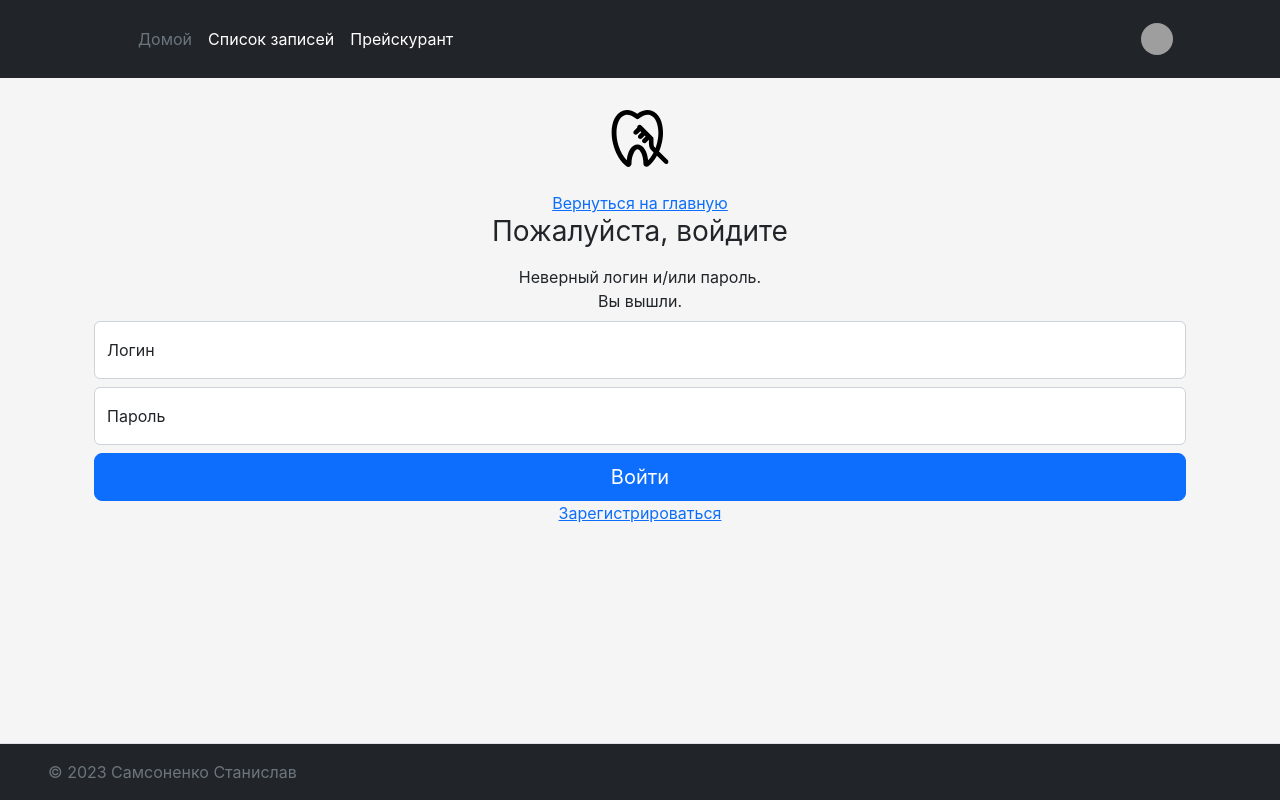
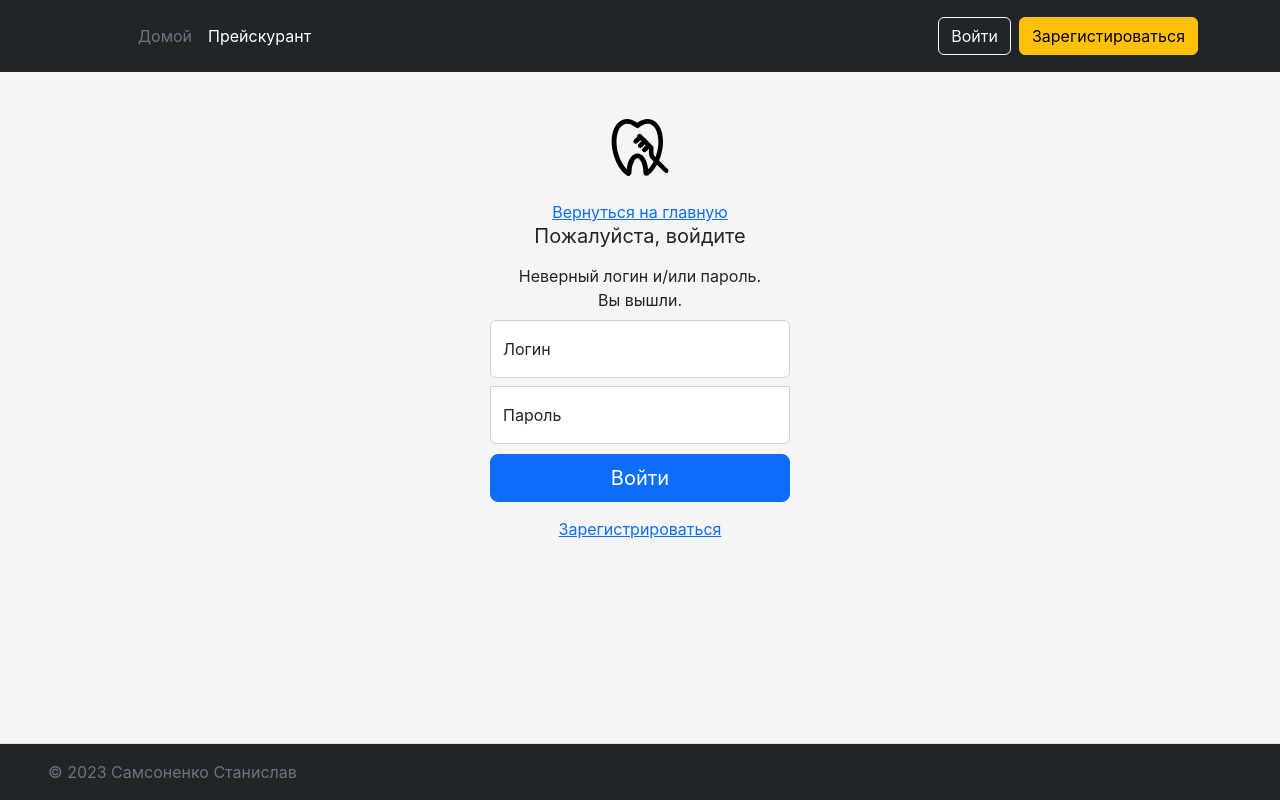
Before and after one commit to Samsonenko-Stanislav/Dental_clinic_coursework, a React (Create React App) app in the folder client/front-end/: page /login in a window 1280 px wide. Built offline with nearby package versions, Linux system fonts and the light colour scheme; grey boxes are pictures that could not be loaded.

Commit message:
Fixed Css bugs

```diff
--- a/client/front-end/src/App.js
+++ b/client/front-end/src/App.js
@@ -25,7 +25,7 @@ import AppointmentsEdit from './pages/AppoimentEdit';
 
 const App = () => {
   return (
-    <UserContextContextProvider user={true} role={'user'} >
+    <UserContextContextProvider user={false} role={''} >
       <BrowserRouter>
         <Header />
         <div className='container my-4'>
--- a/client/front-end/src/authorization/Login.js
+++ b/client/front-end/src/authorization/Login.js
@@ -22,6 +22,8 @@ function Login() {
 
   return (
     <div className='text-center container my-2'>
+      <main className='form-signup w-100 m-auto'>
+
         <form onSubmit={submitHandler}>
           <img className='mb-4' src={Tooth} alt='' width='72' height='57' />
           <br />
@@ -40,12 +42,14 @@ function Login() {
             <label htmlFor='floatingInput'>Логин</label>
           </div>
           <div className='form-floating my-2'>
-          <input type='password' className='form-control' id='floatingPassword' placeholder='Пароль' name='password' />
+            <input type='password' className='form-control' id='floatingPassword' placeholder='Пароль'
+                   name='password' />
             <label htmlFor='floatingPassword'>Пароль</label>
           </div>
 
           <button className='w-100 btn btn-lg btn-primary' type='submit'>Войти</button>
         </form>
+      </main>
       <Link to='/sign-up'>Зарегистрироваться</Link>
     </div>
   );
--- a/client/front-end/src/index.css
+++ b/client/front-end/src/index.css
@@ -192,3 +192,7 @@ body {
 .archived {
     text-decoration: line-through;
 }
+
+h1{
+    font-size: 20px !important;
+}
--- a/client/front-end/src/pages/Users.js
+++ b/client/front-end/src/pages/Users.js
@@ -52,9 +52,9 @@ const Users = () => {
         </table>
       </div>
 
-      <Link to='/user/new' className='btn btn-primary'>Создать нового</Link>
-      <Link to='/user?withArchived' className='btn btn-primary'>Показать архивных пользователей</Link>
-      <Link to='/user' className='btn btn-primary'>Скрыть архивных пользователей</Link>
+      <Link to='/user/new' className='btn btn-primary mx-2'>Создать нового</Link>
+      <button className='btn btn-primary mx-2'>Показать архивных пользователей</button>
+      <button className='btn btn-primary mx-2'>Скрыть архивных пользователей</button>
     </>
   );
 };
```
Lines whose indentation alone changed are shown as unchanged.
